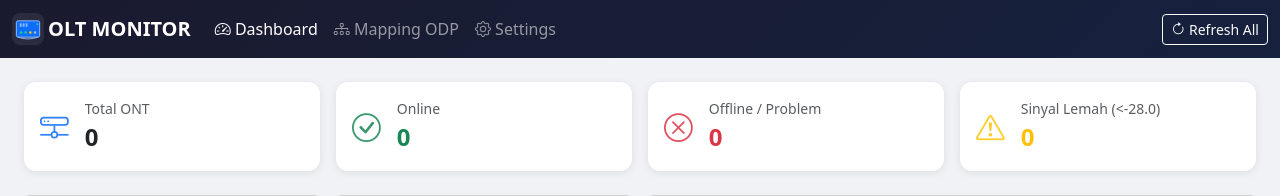
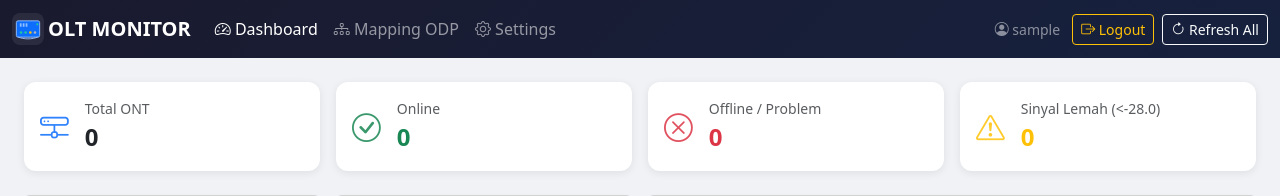
Before and after one commit to agasthanet/olt-monitor, a Flask app: page / in a window 1280 px wide. Shown: the top 196 px of the page. Run offline with Flask 3, Linux system fonts and the light colour scheme; the visitor is signed in with stand-in values (Sample User, id 1).

Commit message:
Update base.html

```diff
--- a/templates/base.html
+++ b/templates/base.html
@@ -74,7 +74,14 @@
             </a>
           </li>
         </ul>
-        <div class="d-flex align-items-center text-white-50 small">
+        <div class="d-flex align-items-center text-white-50 small gap-2">
+          {% if session.get('logged_in') %}
+          <span class="me-1 d-none d-md-inline"><i class="bi bi-person-circle"></i> {{ session.get('username') or 'user' }}</span>
+          <a href="{{ url_for('logout') }}" class="btn btn-sm btn-outline-warning" title="Logout">
+            <i class="bi bi-box-arrow-right"></i> Logout
+          </a>
+          {% endif %}
+
           {% if demo %}<span class="badge bg-warning text-dark me-2">DEMO MODE</span>{% endif %}
           <button type="button" class="btn btn-sm btn-outline-light" id="btnRefreshAllNav"
              title="Force refresh semua OLT (background)">
```
